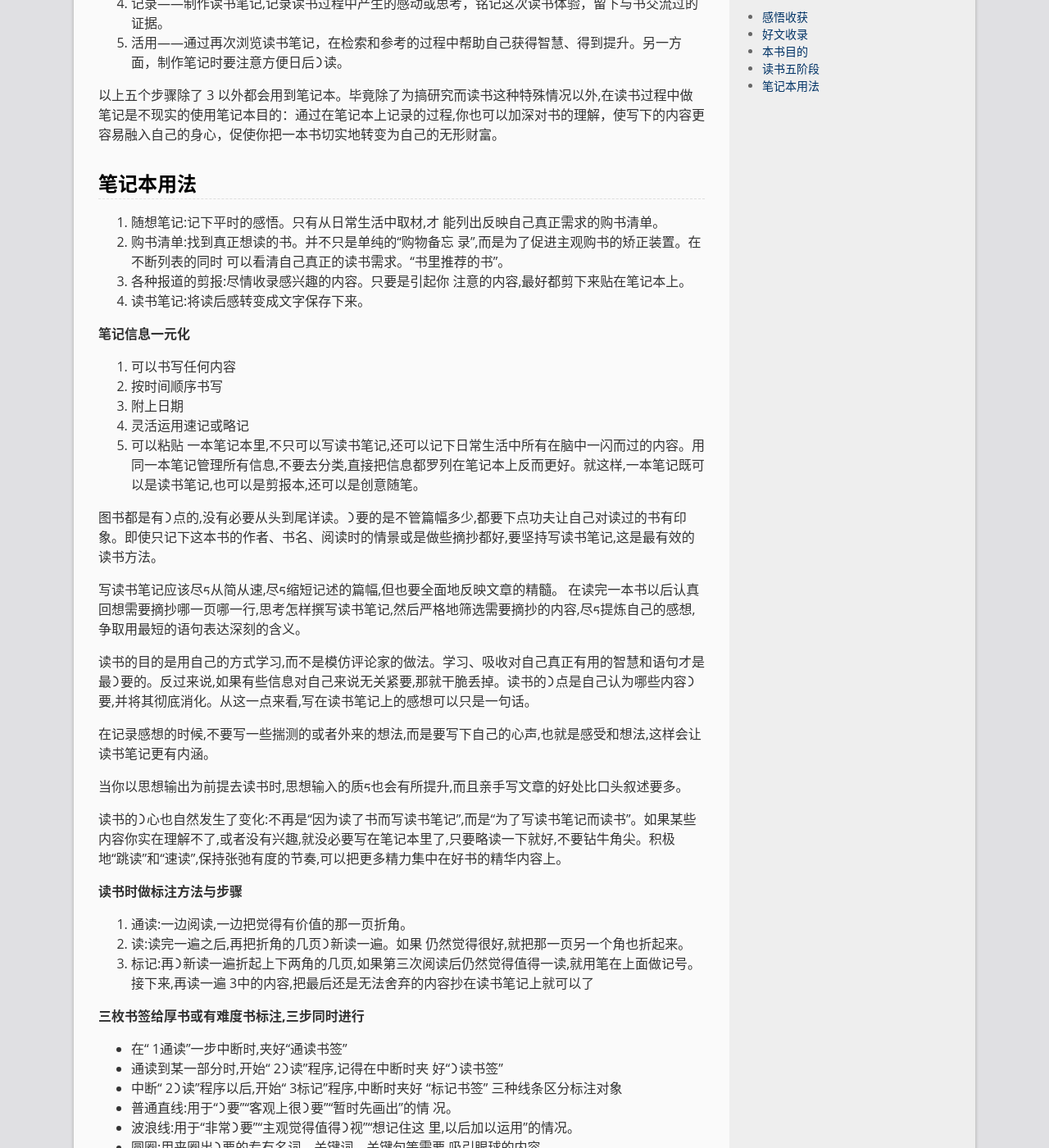
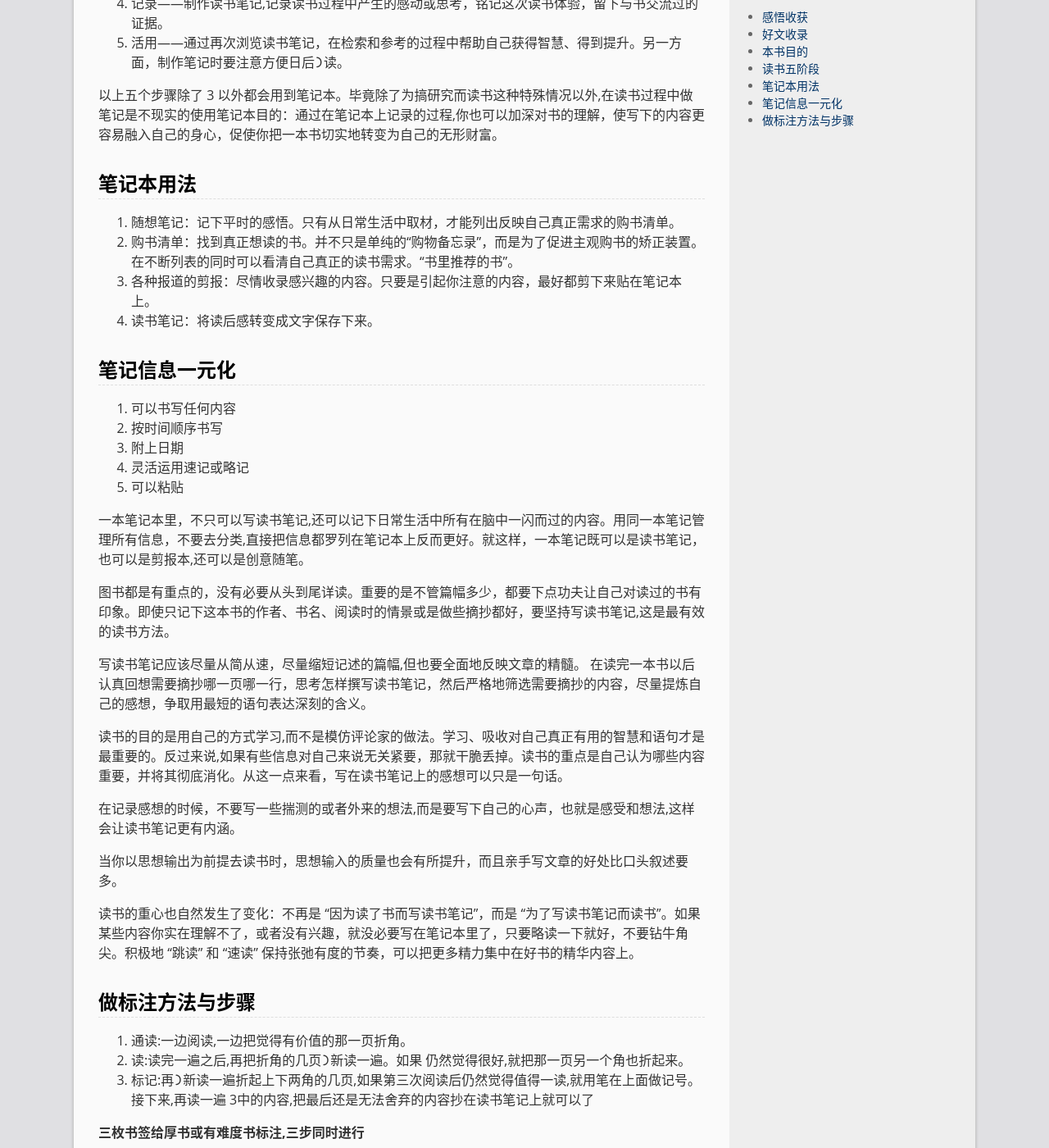
Before and after one commit to LonlyStack/LonlyPan.github.io, a Jekyll site: the page built from _posts/books/2020-05-20-如何有效阅读一本书.md, in a window 1280 px wide and 1400 px high, scrolled down 1159 px. Shown: the whole window at 82% size. Built offline with Jekyll 4.4.1, drawn with Linux system fonts in a browser that asks for light colours; comment, search, counter and statistics services are not loaded.

Commit message:
修改文件: _posts/books/2020-05-20-如何有效阅读一本书.md

```diff
--- a/_posts/books/2020-05-20-如何有效阅读一本书.md
+++ b/_posts/books/2020-05-20-如何有效阅读一本书.md
@@ -52,37 +52,34 @@ review: "本书教你仅使用一个笔记本来完成从找书、购书、读
 
 ## 笔记本用法
 
-1. 随想笔记:记下平时的感悟。只有从日常生活中取材,才
-能列出反映自己真正需求的购书清单。
-2. 购书清单:找到真正想读的书。并不只是单纯的“购物备忘
-录”,而是为了促进主观购书的矫正装置。在不断列表的同时
-可以看清自己真正的读书需求。“书里推荐的书”。
-3. 各种报道的剪报:尽情收录感兴趣的内容。只要是引起你
-注意的内容,最好都剪下来贴在笔记本上。
-4. 读书笔记:将读后感转变成文字保存下来。
+1. 随想笔记：记下平时的感悟。只有从日常生活中取材，才能列出反映自己真正需求的购书清单。
+2. 购书清单：找到真正想读的书。并不只是单纯的“购物备忘录”，而是为了促进主观购书的矫正装置。在不断列表的同时可以看清自己真正的读书需求。“书里推荐的书”。
+3. 各种报道的剪报：尽情收录感兴趣的内容。只要是引起你注意的内容，最好都剪下来贴在笔记本上。
+4. 读书笔记：将读后感转变成文字保存下来。
 
-**笔记信息一元化**
+## 笔记信息一元化
 
 1. 可以书写任何内容
 2. 按时间顺序书写
 3. 附上日期
 4. 灵活运用速记或略记
 5. 可以粘贴
-一本笔记本里,不只可以写读书笔记,还可以记下日常生活中所有在脑中一闪而过的内容。用同一本笔记管理所有信息,不要去分类,直接把信息都罗列在笔记本上反而更好。就这样,一本笔记既可以是读书笔记,也可以是剪报本,还可以是创意随笔。
 
-图书都是有᯿点的,没有必要从头到尾详读。᯿要的是不管篇幅多少,都要下点功夫让自己对读过的书有印象。即使只记下这本书的作者、书名、阅读时的情景或是做些摘抄都好,要坚持写读书笔记,这是最有效的读书方法。
+一本笔记本里，不只可以写读书笔记,还可以记下日常生活中所有在脑中一闪而过的内容。用同一本笔记管理所有信息，不要去分类,直接把信息都罗列在笔记本上反而更好。就这样，一本笔记既可以是读书笔记，也可以是剪报本,还可以是创意随笔。
 
-写读书笔记应该尽ᰁ从简从速,尽ᰁ缩短记述的篇幅,但也要全面地反映文章的精髓。 在读完一本书以后认真回想需要摘抄哪一⻚哪一行,思考怎样撰写读书笔记,然后严格地筛选需要摘抄的内容,尽ᰁ提炼自己的感想,争取用最短的语句表达深刻的含义。
+图书都是有重点的，没有必要从头到尾详读。重要的是不管篇幅多少，都要下点功夫让自己对读过的书有印象。即使只记下这本书的作者、书名、阅读时的情景或是做些摘抄都好，要坚持写读书笔记,这是最有效的读书方法。
 
-读书的目的是用自己的方式学习,而不是模仿评论家的做法。学习、吸收对自己真正有用的智慧和语句才是最᯿要的。反过来说,如果有些信息对自己来说无关紧要,那就干脆丢掉。读书的᯿点是自己认为哪些内容᯿要,并将其彻底消化。从这一点来看,写在读书笔记上的感想可以只是一句话。
+写读书笔记应该尽量从简从速，尽量缩短记述的篇幅,但也要全面地反映文章的精髓。 在读完一本书以后认真回想需要摘抄哪一⻚哪一行，思考怎样撰写读书笔记，然后严格地筛选需要摘抄的内容，尽量提炼自己的感想，争取用最短的语句表达深刻的含义。
 
-在记录感想的时候,不要写一些揣测的或者外来的想法,而是要写下自己的心声,也就是感受和想法,这样会让读书笔记更有内涵。
+读书的目的是用自己的方式学习,而不是模仿评论家的做法。学习、吸收对自己真正有用的智慧和语句才是最重要的。反过来说,如果有些信息对自己来说无关紧要，那就干脆丢掉。读书的重点是自己认为哪些内容重要，并将其彻底消化。从这一点来看，写在读书笔记上的感想可以只是一句话。
 
-当你以思想输出为前提去读书时,思想输入的质ᰁ也会有所提升,而且亲手写文章的好处比口头叙述要多。
+在记录感想的时候，不要写一些揣测的或者外来的想法,而是要写下自己的心声，也就是感受和想法,这样会让读书笔记更有内涵。
 
-读书的᯿心也自然发生了变化:不再是“因为读了书而写读书笔记”,而是“为了写读书笔记而读书”。如果某些内容你实在理解不了,或者没有兴趣,就没必要写在笔记本里了,只要略读一下就好,不要钻牛⻆尖。积极地“跳读”和“速读”,保持张弛有度的节奏,可以把更多精力集中在好书的精华内容上。
+当你以思想输出为前提去读书时，思想输入的质量也会有所提升，而且亲手写文章的好处比口头叙述要多。
 
-**读书时做标注方法与步骤**
+读书的重心也自然发生了变化：不再是 “因为读了书而写读书笔记”，而是 “为了写读书笔记而读书”。如果某些内容你实在理解不了，或者没有兴趣，就没必要写在笔记本里了，只要略读一下就好，不要钻牛⻆尖。积极地 “跳读” 和 “速读” 保持张弛有度的节奏，可以把更多精力集中在好书的精华内容上。
+
+## 做标注方法与步骤
 
 1. 通读:一边阅读,一边把觉得有价值的那一⻚折⻆。
 2. 读:读完一遍之后,再把折⻆的几⻚᯿新读一遍。如果
```
